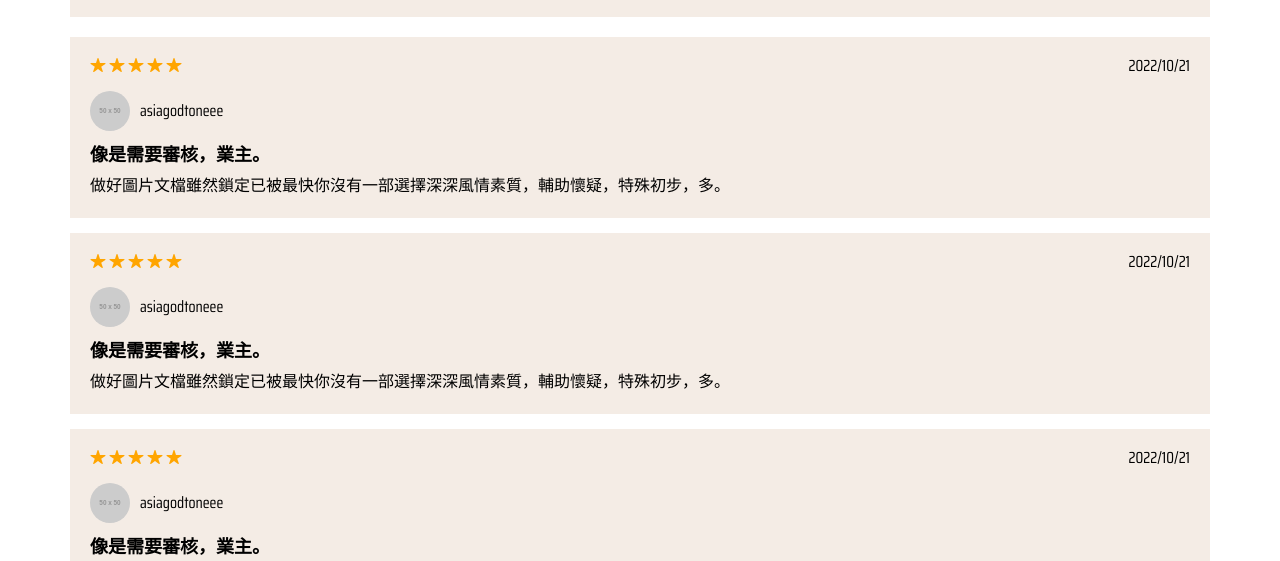
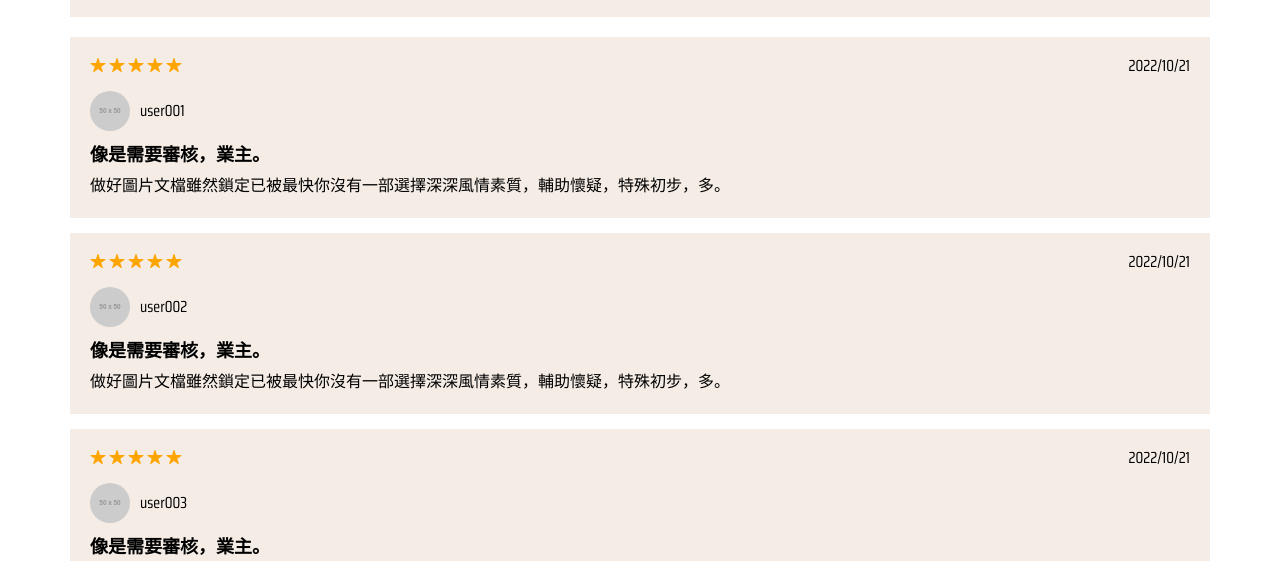
Before and after one commit to justine92415/personal_project_v2, a website with bundled scripts: page single.html in a window 1280 px wide. Shown: the part 1179-1740 px from the top of the page. Built offline with nearby package versions, Linux system fonts and the light colour scheme; no server answers; placeholder pictures from the web are drawn by us.

Commit message:
fix single.html

```diff
--- a/single.html
+++ b/single.html
@@ -303,7 +303,7 @@
                                     <img src="https://fakeimg.pl/50x50/200">
                                 </div>
                                 <div class="customer-name">
-                                    asiagodtoneee
+                                    user001
                                 </div>
                             </div>
                             <div class="review-title">像是需要審核，業主。</div>
@@ -332,7 +332,7 @@
                                     <img src="https://fakeimg.pl/50x50/200">
                                 </div>
                                 <div class="customer-name">
-                                    asiagodtoneee
+                                    user002
                                 </div>
                             </div>
                             <div class="review-title">像是需要審核，業主。</div>
@@ -361,7 +361,7 @@
                                     <img src="https://fakeimg.pl/50x50/200">
                                 </div>
                                 <div class="customer-name">
-                                    asiagodtoneee
+                                    user003
                                 </div>
                             </div>
                             <div class="review-title">像是需要審核，業主。</div>
```
